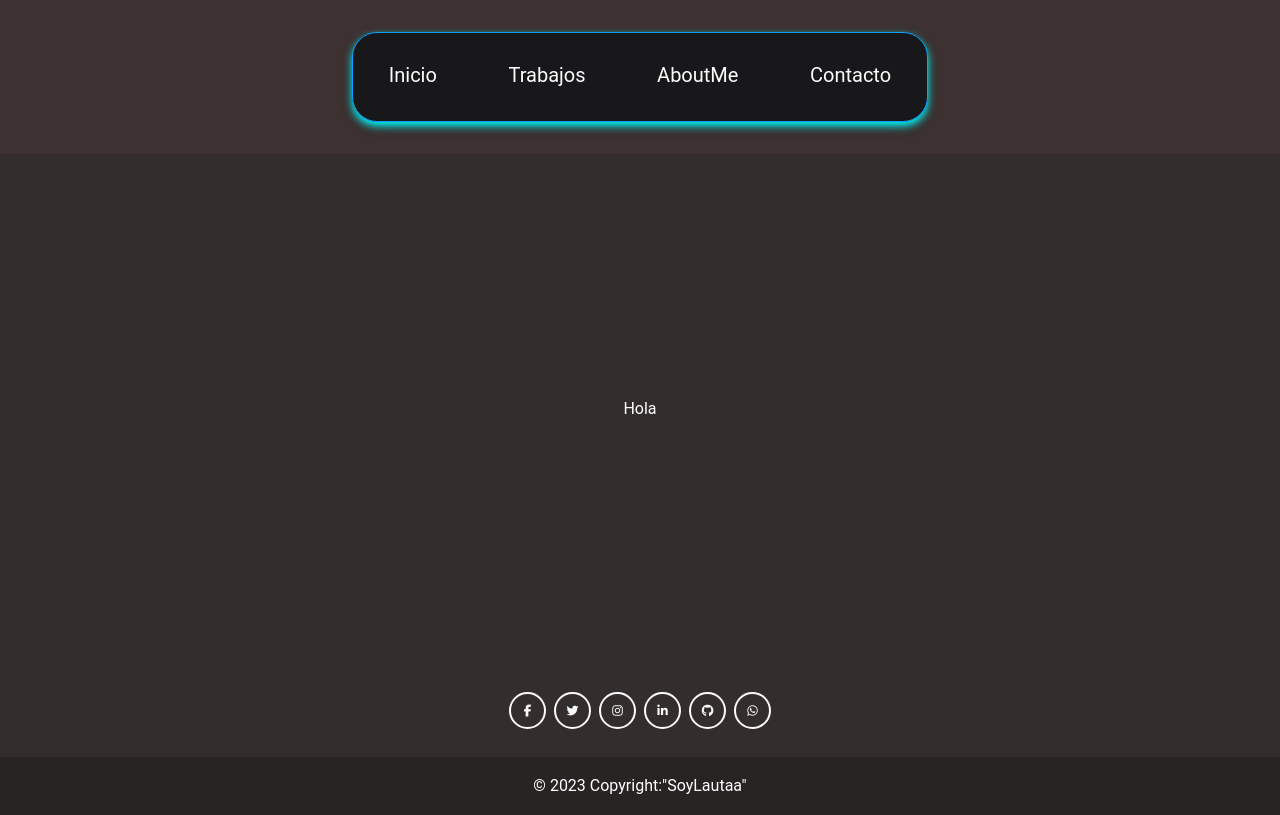
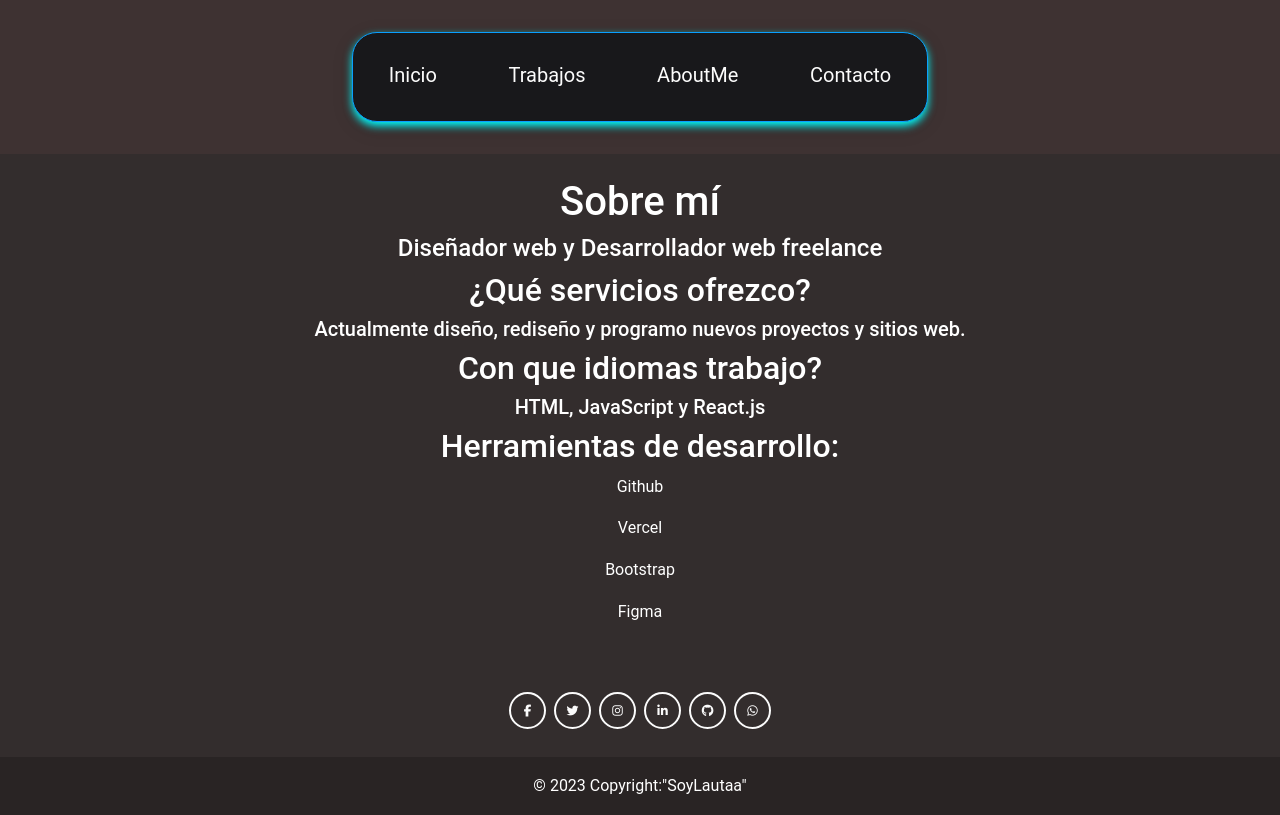
Before and after one commit to Lautaax/Portafolio-Aguilera, a React (Create React App) app: page /AboutMe in a window 1280 px wide. Built offline with nearby package versions, Linux system fonts and the light colour scheme.

Commit message:
Update AboutMe.jsx

```diff
--- a/src/components/AboutMe/AboutMe.jsx
+++ b/src/components/AboutMe/AboutMe.jsx
@@ -2,9 +2,21 @@ import React from "react";
 import "./AboutMe.css";
 
 export const AboutMe = () => {
-return (
-    <div className="fondoabout d-flex justify-content-center align-items-center text-center text-white bg-dark">
-    <div>Hola</div>
-    </div>
-);
+    return (
+        <div className="fondoabout d-flex justify-content-center align-items-center text-center text-white bg-dark">
+            <div>
+                <h1>Sobre mí</h1>
+                <h4>Diseñador web y Desarrollador web freelance </h4>
+                <h2>¿Qué servicios ofrezco?</h2>
+                <h5>Actualmente diseño, rediseño y programo nuevos proyectos y sitios web.</h5>
+                <h2>Con que idiomas trabajo?</h2>
+                <h5>HTML, JavaScript y React.js</h5>
+                <h2>Herramientas de desarrollo:</h2>
+                <p>Github</p>
+                <p>Vercel</p>
+                <p>Bootstrap</p>
+                <p>Figma</p>
+            </div>
+        </div>
+    );
 };
```
